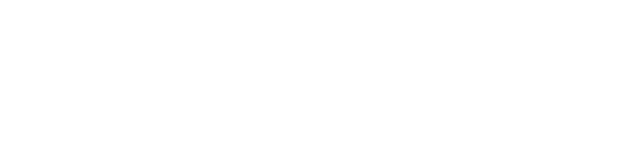
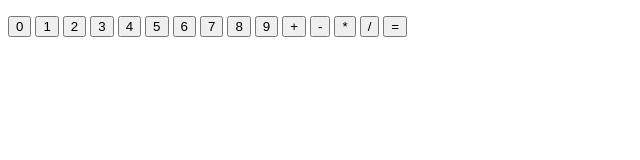
Before and after one commit to marcdtnguyen/calculator-re, a plain HTML site: page index.html in a window 1280 px wide. Shown: the whole page, without its empty margins (0-640 px from the left). Drawn offline with Linux system fonts and the light colour scheme.

Commit message:
Add buttons

```diff
--- a/index.html
+++ b/index.html
@@ -7,6 +7,22 @@
     <script src="./script.js" defer></script>
 </head>
 <body>
-
+    <p class="expression"></p>
+    <p class="value"></p>
+    <button>0</button>
+    <button>1</button>
+    <button>2</button>
+    <button>3</button>
+    <button>4</button>
+    <button>5</button>
+    <button>6</button>
+    <button>7</button>
+    <button>8</button>
+    <button>9</button>
+    <button>+</button>
+    <button>-</button>
+    <button>*</button>
+    <button>/</button>
+    <button>=</button>
 </body>
 </html>
```
